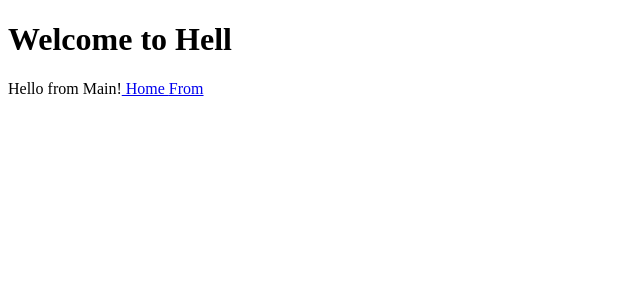
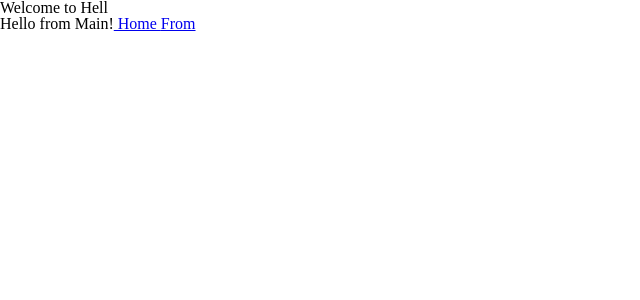
Before and after one commit to olga-arkhipenko/simple-car-list, a React (Create React App) app: page / in a window 1280 px wide. Shown: the top 300 px of the page, without its empty margins (0-640 px from the left). Built offline with nearby package versions, Linux system fonts and the light colour scheme.

Commit message:
Added reset.css.

```diff
--- a/public/index.html
+++ b/public/index.html
@@ -3,6 +3,8 @@
     <head>
         <meta charset="utf-8">
         <meta name="viewport" content="width=device-width, initial-scale=1, shrink-to-fit=no">
+        <link rel="stylesheet" href="%PUBLIC_URL%/reset.css">
+        <title> Car list </title>
     <head>
     <body>
         <noscript>
--- /dev/null
+++ b/public/reset.css
@@ -0,0 +1,132 @@
+/* http://meyerweb.com/eric/tools/css/reset/
+   v2.0 | 20110126
+   License: none (public domain)
+*/
+
+html,
+body,
+div,
+span,
+applet,
+object,
+iframe,
+h1,
+h2,
+h3,
+h4,
+h5,
+h6,
+p,
+blockquote,
+pre,
+a,
+abbr,
+acronym,
+address,
+big,
+cite,
+code,
+del,
+dfn,
+em,
+img,
+ins,
+kbd,
+q,
+s,
+samp,
+small,
+strike,
+strong,
+sub,
+sup,
+tt,
+var,
+b,
+u,
+i,
+center,
+dl,
+dt,
+dd,
+ol,
+ul,
+li,
+fieldset,
+form,
+label,
+legend,
+table,
+caption,
+tbody,
+tfoot,
+thead,
+tr,
+th,
+td,
+article,
+aside,
+canvas,
+details,
+embed,
+figure,
+figcaption,
+footer,
+header,
+hgroup,
+menu,
+nav,
+output,
+ruby,
+section,
+summary,
+time,
+mark,
+audio,
+video {
+    margin: 0;
+    padding: 0;
+
+    vertical-align: baseline;
+
+    border: 0;
+
+    font: inherit;
+    font-size: 100%;
+}
+/* HTML5 display-role reset for older browsers */
+article,
+aside,
+details,
+figcaption,
+figure,
+footer,
+header,
+hgroup,
+menu,
+nav,
+section {
+    display: block;
+}
+body {
+    line-height: 1;
+}
+ol,
+ul {
+    list-style: none;
+}
+blockquote,
+q {
+    quotes: none;
+}
+blockquote:before,
+blockquote:after,
+q:before,
+q:after {
+    content: "";
+    content: none;
+}
+table {
+    border-spacing: 0;
+    border-collapse: collapse;
+}
```
Lines whose indentation alone changed are shown as unchanged.
